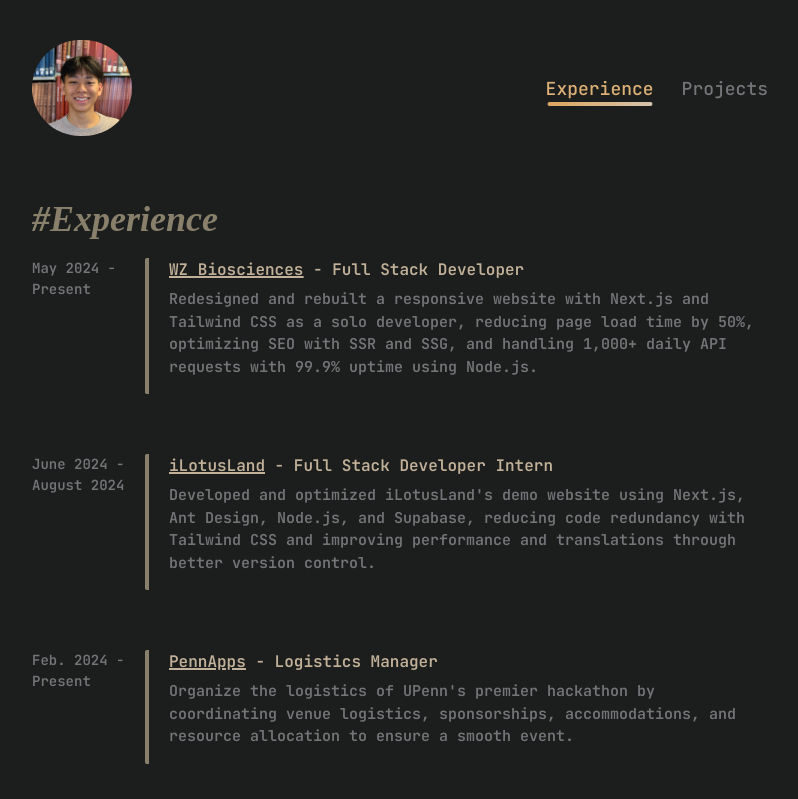
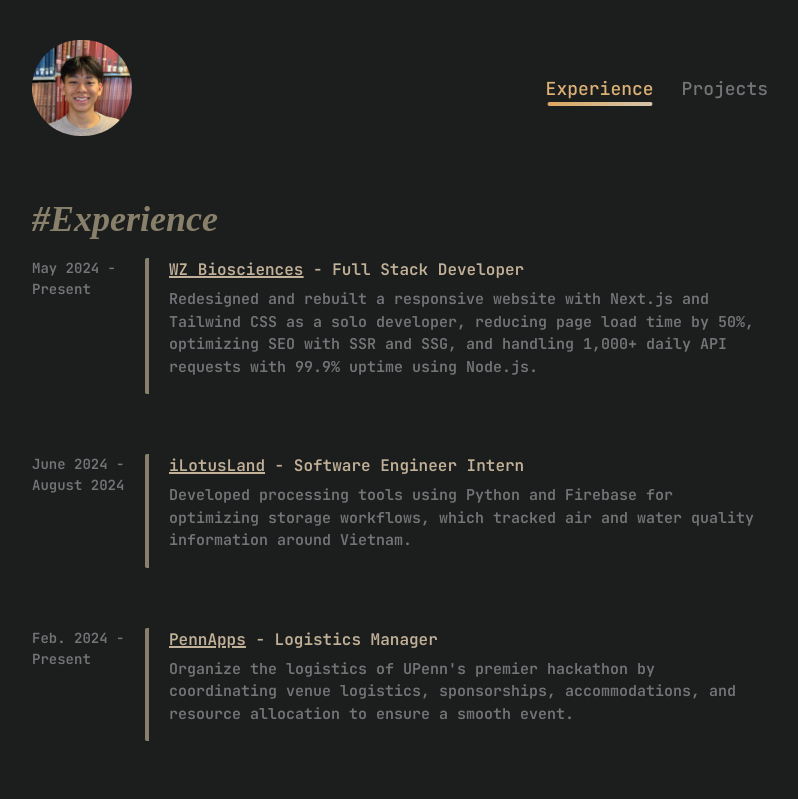
Before and after one commit to Michaell14/portfolioV3, a Next.js app: page /experience in a window 1280 px wide. Shown: the top 799 px of the page, without its empty margins (240-1038 px from the left). Built offline with nearby package versions, Linux system fonts and the light colour scheme; a web font is replaced by a local one.

Commit message:
experience changes

```diff
--- a/pages/experience.js
+++ b/pages/experience.js
@@ -39,9 +39,9 @@ function Experience() {
                     <Text className={styles.date} fontSize={"sm"}>June 2024 - <br />August 2024</Text>
                     <Box className={styles.line} position={"relative"}>
                         <Box ml={5}>
-                            <Text className={styles.title}><span style={{ textDecoration: "underline 2px" }} className={"hideText"}><a href="https://ilotusland.com/en/" rel={"noreferrer"} target={"_blank"}>iLotusLand</a></span> - Full Stack Developer Intern</Text>
+                            <Text className={styles.title}><span style={{ textDecoration: "underline 2px" }} className={"hideText"}><a href="https://ilotusland.com/en/" rel={"noreferrer"} target={"_blank"}>iLotusLand</a></span> - Software Engineer Intern</Text>
                             <Text className={styles.description} fontSize={"15px"} mt={1.5}>
-                                Developed and optimized iLotusLand&apos;s demo website using Next.js, Ant Design, Node.js, and Supabase, reducing code redundancy with Tailwind CSS and improving performance and translations through better version control.
+                            Developed processing tools using Python and Firebase for optimizing storage workflows, which tracked air and water quality information around Vietnam.
                             </Text>
                         </Box>
                     </Box>
```
